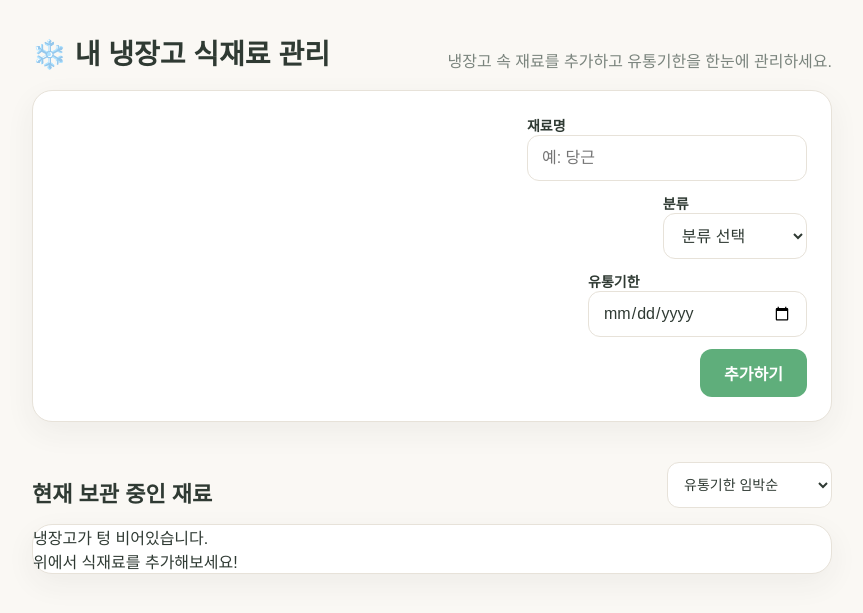
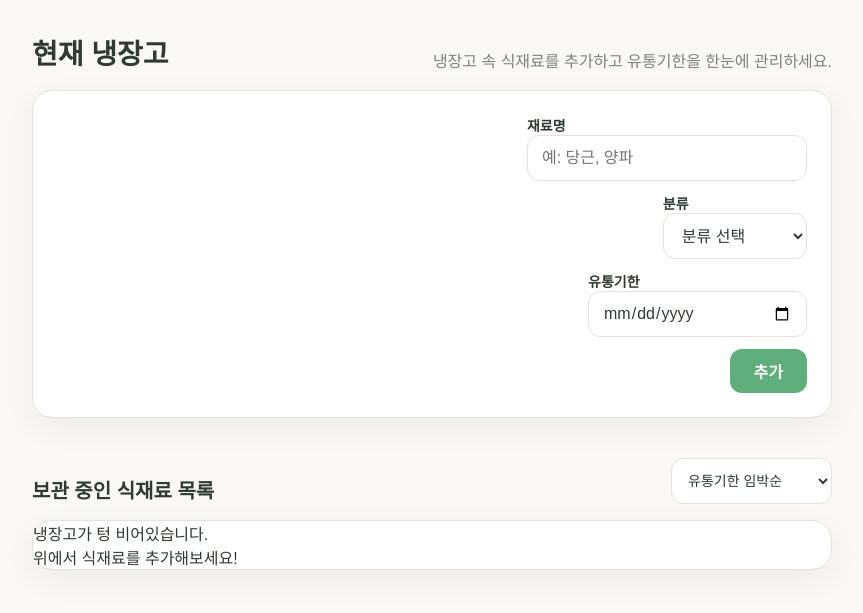
Before and after one commit to FoggyCaligo/project_week1, a Flask app: page /fridge in a window 1280 px wide. Shown: the part 77-690 px from the top of the page, without its empty margins (208-1071 px from the left). Run offline with Flask 3, Linux system fonts and the light colour scheme; the visitor is signed in with stand-in values (Sample User, id 1); data that the repository does not hold is empty.

Commit message:
style : 냉장고 UI 디자인 추가 개선 및 레시피 링크 연동 (웹사이트 통일성 강화)
Made-with: Cursor

```diff
--- a/templates/fridge.html
+++ b/templates/fridge.html
@@ -1,21 +1,21 @@
 {% extends "base.html" %}
-{% block title %}내 냉장고 관리 | 오늘 냉장고{% endblock %}
+{% block title %}현재 냉장고 | 오늘 냉장고{% endblock %}
 
 {% block content %}
 <section class="section">
     <div class="container" style="max-width: 800px; margin: 0 auto;">
 
         <div class="sectionHeader">
-            <h1 class="sectionTitle">❄️ 내 냉장고 식재료 관리</h1>
-            <p class="sectionDesc">냉장고 속 재료를 추가하고 유통기한을 한눈에 관리하세요.</p>
+            <h1 class="sectionTitle">현재 냉장고</h1>
+            <p class="sectionDesc">냉장고 속 식재료를 추가하고 유통기한을 한눈에 관리하세요.</p>
         </div>
 
-        <div class="card" style="margin-bottom: 30px;">
+        <div class="card" style="margin-bottom: 32px;">
             <div class="cardBody">
                 <form id="addForm" class="formGroup" style="display: flex; gap: 12px; margin-bottom: 0; align-items: flex-end; flex-wrap: wrap;">
                     <div style="flex: 2; min-width: 150px;">
                         <label class="formLabel" for="ingredient_name">재료명</label>
-                        <input type="text" id="ingredient_name" class="input" placeholder="예: 당근" required>
+                        <input type="text" id="ingredient_name" class="input" placeholder="예: 당근, 양파" required>
                     </div>
                     <div style="flex: 1; min-width: 120px;">
                         <label class="formLabel" for="category">분류</label>
@@ -35,15 +35,15 @@
                         <input type="date" id="expire_date" class="input" required>
                     </div>
                     <div style="flex: 0 0 auto;">
-                        <button type="submit" class="btn btnPrimary" style="height: 48px; padding: 0 24px;">추가하기</button>
+                        <button type="submit" class="btn btnPrimary" style="height: 44px; padding: 0 24px;">추가</button>
                     </div>
                 </form>
             </div>
         </div>
 
         <div class="sectionHeader" style="margin-top: 40px; margin-bottom: 16px;">
-            <h2 class="sectionTitle" style="font-size: 22px;">현재 보관 중인 재료</h2>
-            <select id="sortSelect" class="input" style="width: auto; padding: 8px 36px 8px 12px; font-size: 14px;" onchange="loadItems()">
+            <h2 class="sectionTitle" style="font-size: 20px;">보관 중인 식재료 목록</h2>
+            <select id="sortSelect" class="input" style="width: auto; padding: 6px 32px 6px 12px; font-size: 14px;" onchange="loadItems()">
                 <option value="expire_asc">유통기한 임박순</option>
                 <option value="name_asc">이름 가나다순</option>
                 <option value="created_desc">최근 등록순</option>
@@ -59,19 +59,21 @@
         {% if recommended_recipes %}
         <div style="margin-top: 48px;">
             <div class="sectionHeader">
-                <h2 class="sectionTitle" style="font-size: 22px;">💡 이런 레시피는 어때요?</h2>
+                <h2 class="sectionTitle" style="font-size: 20px;">💡 이런 레시피는 어때요?</h2>
                 <p class="sectionDesc">유통기한이 임박한 재료를 활용한 추천 요리입니다.</p>
             </div>
 
             <div class="grid3">
                 {% for recipe in recommended_recipes %}
-                <div class="card">
-                    <img src="{{ recipe.imageUrl }}" alt="{{ recipe.recipeName }}" style="width: 100%; height: 160px; object-fit: cover; border-top-left-radius: var(--radiusLg); border-top-right-radius: var(--radiusLg);">
-                    <div class="cardBody" style="padding: 16px;">
-                        <h3 style="margin: 0 0 8px 0; font-size: 16px; font-weight: 700; color: var(--colorText);">{{ recipe.recipeName }}</h3>
-                        <p style="margin: 0; font-size: 13px; color: var(--colorTextSub); line-height: 1.4;">{{ recipe.description }}</p>
+                <a href="{{ url_for('recipeDetailPage', recipeID=recipe.recipeID) }}" style="text-decoration: none; color: inherit;">
+                    <div class="card" style="transition: transform 0.2s, box-shadow 0.2s; cursor: pointer;" onmouseover="this.style.transform='translateY(-4px)'; this.style.boxShadow='var(--shadowMedium)';" onmouseout="this.style.transform='none'; this.style.boxShadow='var(--shadowSoft)';">
+                        <img src="{{ recipe.imageUrl }}" alt="{{ recipe.recipeName }}" style="width: 100%; height: 160px; object-fit: cover; border-top-left-radius: var(--radiusLg); border-top-right-radius: var(--radiusLg);">
+                        <div class="cardBody" style="padding: 16px;">
+                            <h3 style="margin: 0 0 8px 0; font-size: 16px; font-weight: 700; color: var(--colorText);">{{ recipe.recipeName }}</h3>
+                            <p style="margin: 0; font-size: 13px; color: var(--colorTextSub); line-height: 1.4;">{{ recipe.description }}</p>
+                        </div>
                     </div>
-                </div>
+                </a>
                 {% endfor %}
             </div>
         </div>
@@ -81,7 +83,7 @@
 
 <!-- 상세/수정 모달 -->
 <div id="itemModal" style="display: none; position: fixed; top: 0; left: 0; width: 100%; height: 100%; background: rgba(0,0,0,0.4); align-items: center; justify-content: center; z-index: 1000; backdrop-filter: blur(2px);">
-    <div class="card" style="width: 90%; max-width: 420px; position: relative; box-shadow: 0 10px 30px rgba(0,0,0,0.15);">
+    <div class="card" style="width: 90%; max-width: 420px; position: relative; box-shadow: 0 10px 30px rgba(0,0,0,0.15); max-height: 90vh; overflow-y: auto;">
         <span onclick="closeModal()" style="position: absolute; right: 20px; top: 16px; cursor: pointer; font-size: 24px; color: var(--colorTextSub); line-height: 1;">&times;</span>
         <div class="cardBody">
             <h2 id="modalTitle" style="margin: 0 0 20px 0; font-size: 20px; font-weight: 800; color: var(--colorText); padding-bottom: 12px; border-bottom: 2px solid var(--colorPrimary);">재료 상세</h2>
```
